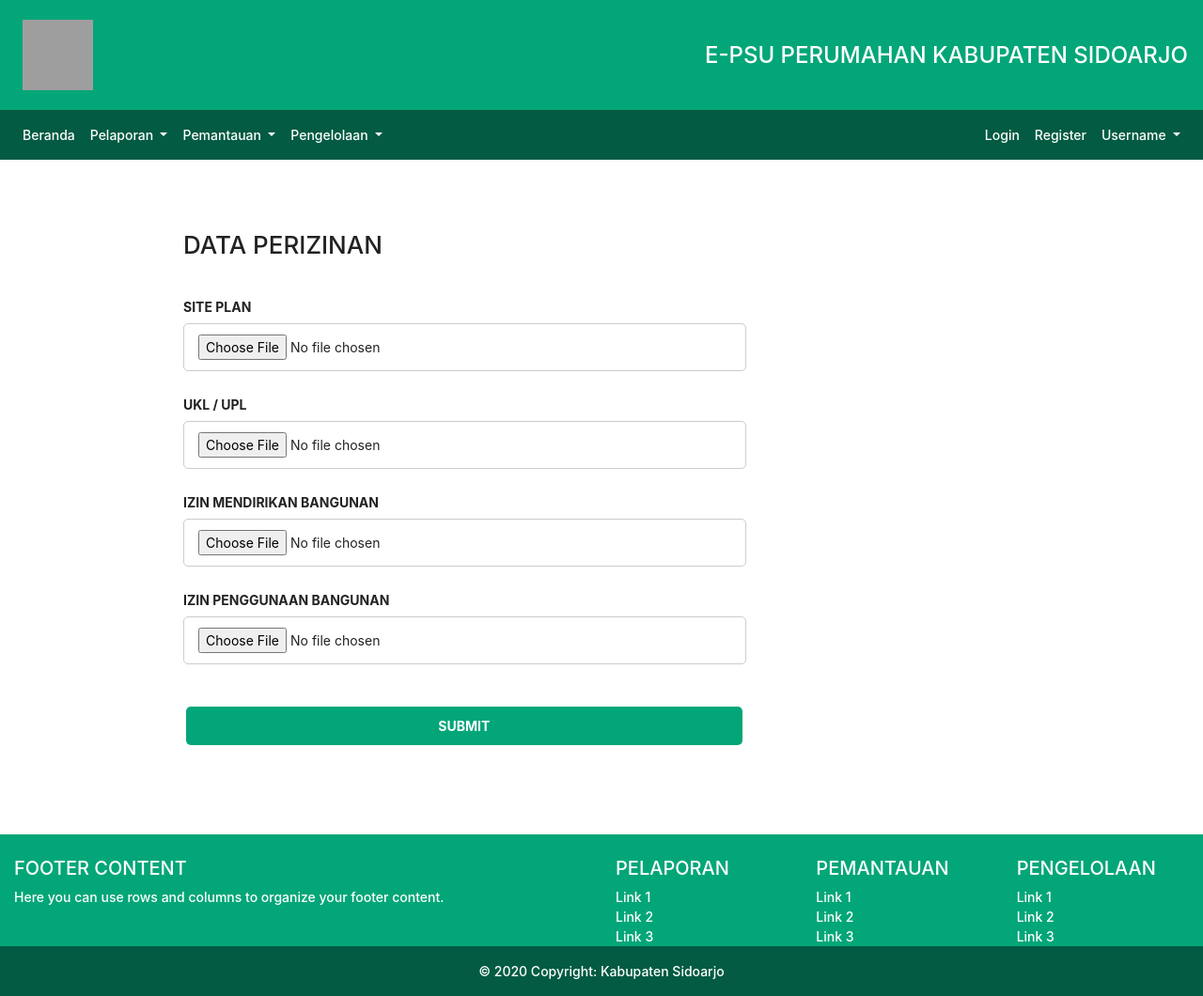
After one commit to johnforjc/e-lapor-psu, a Django app: page /form_data_perizinan/ in a window 1280 px wide. The commit adds this page. Shown: the whole page at 94% size. Run offline with Django 3.2, Linux system fonts and the light colour scheme; some libraries are stand-ins or nearby versions; grey boxes are pictures that could not be loaded.

Commit message:
front end data perizinan

```diff
--- a/e_lapor_psu/pelaporan/urls.py
+++ b/e_lapor_psu/pelaporan/urls.py
@@ -4,5 +4,7 @@ from . import views
 urlpatterns = [
     path('', views.index_lapor_warga, name='index_lapor_warga'),
     path('form_data_perusahaan/', views.form_data_perusahaan, name='form_data_perusahaan'),
-    path('generate_username/', views.generate_username, name="ganerate_username")
+    path('form_data_perizinan/', views.form_data_perizinan, name='form_data_perizinan'),
+    path('generate_username/', views.generate_username, name="ganerate_username"),
+
 ]
--- a/e_lapor_psu/pelaporan/views.py
+++ b/e_lapor_psu/pelaporan/views.py
@@ -24,8 +24,14 @@ def form_data_perusahaan(request):
     else:
         return render(request, 'form_data_perusahaan.html')
 
-def isi_data_perusahaan(request):
-    return HttpResponse('Success')
+def form_data_perizinan(request):
+    if request.method == 'POST':
+
+        # POST data upload here
+        return HttpResponse('Hello')
+
+    else:
+        return render(request, 'form_data_perizinan.html')
 
 def generate_username(request):
     if request.method == 'POST':
--- a/e_lapor_psu/static/css/data_perusahaan.css
+++ b/e_lapor_psu/static/css/form.css
@@ -1,3 +1,4 @@
+/* Data Perusahaan */
 list-type-ulli, ul {
     list-style-type: none;
     margin: 0;
@@ -118,13 +119,30 @@ select {
 
 #submit {
     background: #03a678;
-    color: #fff;
-    margin-right: 25px; }
+    color: #fff; }
 
 #submit:hover {
     background-color: #025b42; }
 
+/* Data Perizinan */
 
+.form-row-perizinan .form-group-perizinan {
+    width: 70%;
+    padding: 0 40px; }
+
+.form-row-perizinan {
+    margin: 0 -30px; }
+
+#submit-perizinan {
+    background: #03a678;
+    color: #fff;
+    margin: 20px 13px;
+    width: 65%}
+
+#submit-perizinan:hover {
+    background-color: #025b42; }
+
+/* Generate Username*/
 .section-generate
 {
     display: flex;
--- /dev/null
+++ b/e_lapor_psu/templates/form_data_perizinan.html
@@ -0,0 +1,51 @@
+{% extends 'layout.html' %}
+
+{% block content %}
+
+    <div class="main">
+        <div class="container">
+            <div class="signup-content">
+                <div class="signup-form">
+                    <form action="" method="POST" enctype="multipart/form-data" class="register-form" id="register-form">
+
+                        {% csrf_token %}
+
+                        <h1> Data Perizinan </h1>
+
+                        <div class="form-row-perizinan">
+                            <div class="form-group-perizinan">
+
+                                <div class="form-input">
+                                    <label for="site_plan">Site Plan</label>
+                                    <input type="file" name="site_plan" id="site_plan" class="custom-file-upload" />
+                                </div>
+
+                                <div class="form-input">
+                                    <label for="ukl_upl" >UKL / UPL</label>
+                                    <input type="file" name="ukl_upl" id="ukl_upl" class="custom-file-upload"/>
+                                </div>
+
+                                <div class="form-input">
+                                    <label for="foto_pemilik">Izin Mendirikan Bangunan</label>
+                                    <input type="file" name="izin_mendirikan_bangunan" id="izin_mendirikan_bangunan" class="custom-file-upload" />
+                                </div>
+
+                                <div class="form-input">
+                                    <label for="ktp_pemilik" >Izin Penggunaan Bangunan</label>
+                                    <input type="file" name="izin_penggunaan_bangunan" id="izin_penggunaan_bangunan" class="custom-file-upload"/>
+                                </div>
+
+                            </div>
+                        </div>
+
+                        <div class="form-submit">
+                            <input type="submit" value="Submit" class="submit" id="submit-perizinan" name="submit" />
+                        </div>
+
+                    </form>
+                </div>
+            </div>
+        </div>
+    </div>
+
+{% endblock %}
--- a/e_lapor_psu/templates/layout.html
+++ b/e_lapor_psu/templates/layout.html
@@ -15,7 +15,7 @@
     <link rel="stylesheet" href="{% static 'fonts/material-icon/css/material-design-iconic-font.min.css' %}">
 
     <!-- Data Perusahaan CSS -->
-    <link rel="stylesheet" href="{% static 'css/data_perusahaan.css' %}">
+    <link rel="stylesheet" href="{% static 'css/form.css' %}">
 
 </head>
 <body>
```
